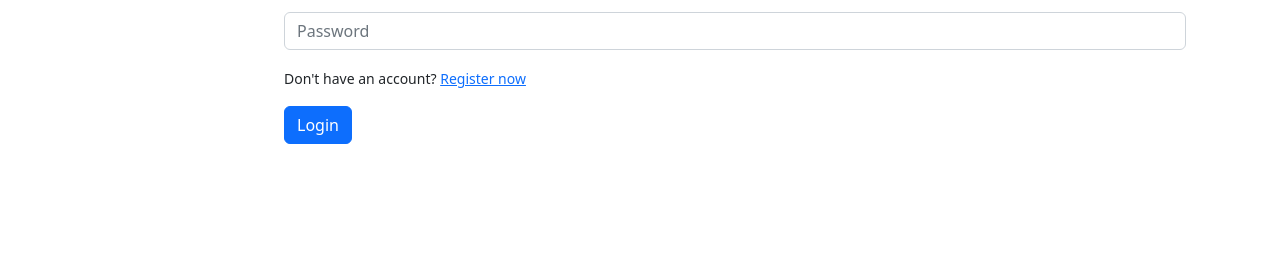
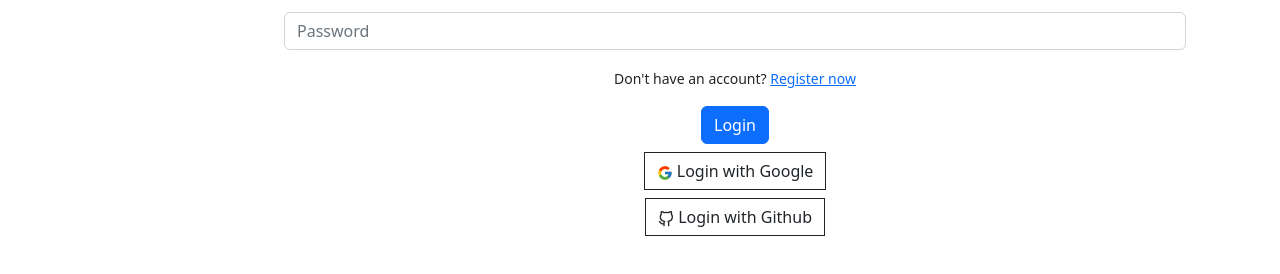
Before and after one commit to rubayetseason/lit-feather-client, a React (Create React App) app: page /login in a window 1280 px wide. Shown: the part 298-572 px from the top of the page. Built offline with nearby package versions, Linux system fonts and the light colour scheme; no server answers.

Commit message:
unsubscribe and google login done

```diff
--- a/src/context/UserContext.js
+++ b/src/context/UserContext.js
@@ -1,10 +1,29 @@
 import React, { createContext } from 'react';
+import { getAuth, onAuthStateChanged, signInWithPopup } from 'firebase/auth';
+import app from '../firebase/firebase.config';
+import { useState } from 'react';
+import { useEffect } from 'react';
 
 export const AuthContext = createContext();
+const auth = getAuth(app);
 
 const UserContext = ({ children }) => {
+    const [user, setUser] = useState(null);
 
-    const authInfo = {};
+    const GoogleLogin = (provider) => {
+        return signInWithPopup(auth, provider);
+    };
+
+    useEffect(() => {
+        const unsubscribe = onAuthStateChanged(auth, (currentUser) => {
+            setUser(currentUser);
+        });
+        return () => {
+            unsubscribe();
+        }
+    }, []);
+
+    const authInfo = { user, GoogleLogin };
 
     return (
         <AuthContext.Provider value={authInfo}>
--- a/src/pages/components/Login.js
+++ b/src/pages/components/Login.js
@@ -3,8 +3,28 @@ import { Container } from 'react-bootstrap';
 import Button from 'react-bootstrap/Button';
 import Form from 'react-bootstrap/Form';
 import { Link } from 'react-router-dom';
+import { FcGoogle } from "react-icons/fc";
+import { FiGithub } from "react-icons/fi";
+import { useContext } from 'react';
+import { AuthContext } from '../../context/UserContext';
+import { GoogleAuthProvider } from 'firebase/auth';
 
 const Login = () => {
+  const { GoogleLogin } = useContext(AuthContext);
+  const GoogleProvider = new GoogleAuthProvider();
+
+  const handleGoogleSignIn = () => {
+    GoogleLogin(GoogleProvider)
+      .then(result => {
+        const user = result.user;
+        console.log(user);
+      })
+      .catch(error => {
+        console.log(error);
+      })
+
+
+  };
   return (
     <div>
       <Container>
@@ -17,13 +37,21 @@ const Login = () => {
 
           <Form.Group className="mb-3" controlId="formBasicPassword">
             <Form.Label>Password</Form.Label>
-          <Form.Control type="password" placeholder="Password"  required />
+            <Form.Control type="password" placeholder="Password" required />
           </Form.Group>
-        <p><small>Don't have an account? <Link to='/register'>Register now</Link> </small></p>
-        <Button variant="primary" type="submit">
+          <p className='text-center'><small>Don't have an account? <Link to='/register'>Register now</Link> </small></p>
+          <div className='text-center'>
+            <Button variant="primary" type="submit" >
               Login
             </Button>
+          </div>
+
         </Form>
+        <div className='text-center'>
+          <button className='rounded-0 btn btn-outline-dark my-2' onClick={handleGoogleSignIn}><FcGoogle /> Login with Google</button> <br />
+          <button className='rounded-0 btn btn-outline-dark'><FiGithub /> Login with Github</button>
+        </div>
+
       </Container>
 
     </div>
--- a/src/pages/components/Register.js
+++ b/src/pages/components/Register.js
@@ -20,17 +20,19 @@ const Register = () => {
                     </Form.Group>
                     <Form.Group className="mb-3" controlId="formBasicEmail">
                         <Form.Label>Email address</Form.Label>
-                    <Form.Control type="email" placeholder="Enter email"  required />
+                        <Form.Control type="email" placeholder="Enter email" required />
                     </Form.Group>
 
                     <Form.Group className="mb-3" controlId="formBasicPassword">
                         <Form.Label>Password</Form.Label>
-                    <Form.Control type="password" placeholder="Password"  required />
+                        <Form.Control type="password" placeholder="Password" required />
                     </Form.Group>
-                <p><small>Already have an account? <Link to='/login'>Login now</Link> </small></p>
+                    <p className='text-center'><small>Already have an account? <Link to='/login'>Login now</Link> </small></p>
+                    <div className='text-center mb-5'>
                         <Button variant="primary" type="submit">
                             Register
                         </Button>
+                    </div>
                 </Form>
             </Container>
 
```
Lines whose indentation alone changed are shown as unchanged.
